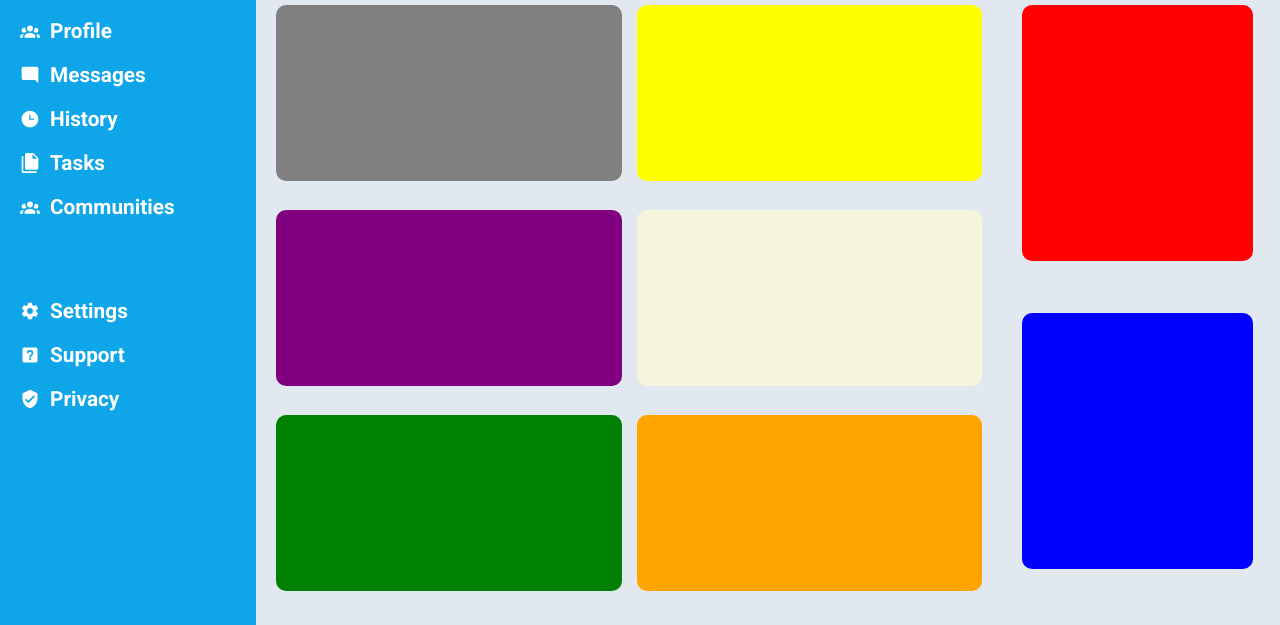
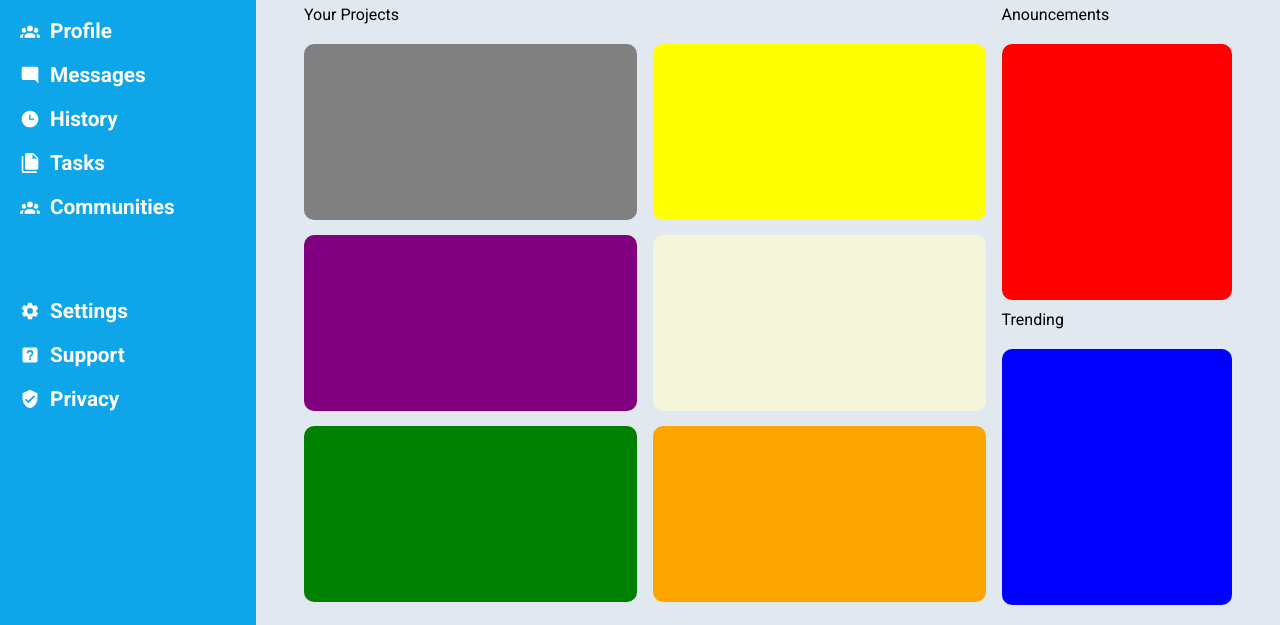
Before and after one commit to Victor-Cavalcant/Grid, a plain HTML site: page index.html in a window 1280 px wide. Shown: the part 175-800 px from the top of the page. Drawn offline with Linux system fonts and the light colour scheme; a web font is replaced by a local one.

Commit message:
structure otimized

```diff
--- a/index.html
+++ b/index.html
@@ -93,21 +93,26 @@
 
 
         <div class="maincontent">
-
             <div class="Fristgrid">
+                <div class="firsColum">
+                    <p>Your Projects</p>
                     <div class="card1"></div>
                     <div class="card2"></div>
                     <div class="card3"></div>
+                </div>
+                <div class="secondColum">
                     <div class="card4"></div>
                     <div class="card5"></div>
                     <div class="card6"></div>
-
                 </div>
-            <div class="secondGrid">
-
+                <div class="thirdColum">
+                    <p>Anouncements</p>
                     <div class="card7"></div>
+                    <p class="trending">Trending</p>
                     <div class="card8"></div>
                 </div>
+            </div>
+
         </div>
     </section>
 </body>
--- a/main.css
+++ b/main.css
@@ -108,11 +108,16 @@ input {
 
 .maincontent {
     display: flex;
+    flex-direction: column;
     justify-content: start;
     grid-row: 4/16;
     grid-column: 4/16;
     background-color: #e2e8f0;
 
+}
+
+.Fristgrid>div>p {
+    margin-bottom: 20px;
 }
 
 .greetingNButtons {
@@ -158,36 +163,62 @@ input {
 
 
 .Fristgrid {
-    display: grid;
-    grid-row: repeat(9, 1fr);
-    grid-column: repeat(12, 1fr);
-    padding: 20px;
-    gap: 15px;
+    display: flex;
+    gap: 2vh;
+    padding: 10px;
+    margin-right: auto;
+    margin-left: auto;
 }
 
-.card0{
-background-color: pink;
+.secondColum {
+    margin-top: 49px;
+
+}
+
+
+.firsColum,
+.secondColum,
+.thirdColum {
+    display: flex;
+    flex-direction: column;
+    align-items: start;
+}
+
+.firsColum,
+.thirdColum > p {
+    margin-top: 10px;
+    ;
+}
+
+
+.card0 {
+    background-color: pink;
+    grid-row: 1/1;
+    grid-column: 1/3;
+
 }
 
 .card1 {
 
     background-color: gray;
     height: 22vh;
-    width: 27vw;
+    width: 26vw;
     border-radius: 10px;
+    margin-bottom: 15px;
 }
 
 .card2 {
     background-color: purple;
     height: 22vh;
-    width: 27vw;
+    width: 26vw;
     border-radius: 10px;
+    margin-bottom: 15px;
 }
 
 .card3 {
     background-color: green;
     height: 22vh;
-    width: 27vw;
+    width: 26vw;
     border-radius: 10px;
 
 }
@@ -197,8 +228,9 @@ background-color: pink;
     grid-column: 2/3;
     background-color: yellow;
     height: 22vh;
-    width: 27vw;
+    width: 26vw;
     border-radius: 10px;
+    margin-bottom: 15px;
 
 }
 
@@ -207,8 +239,9 @@ background-color: pink;
     grid-column: 2/3;
     background-color: beige;
     height: 22vh;
-    width: 27vw;
+    width: 26vw;
     border-radius: 10px;
+    margin-bottom: 15px;
 }
 
 .card6 {
@@ -216,7 +249,7 @@ background-color: pink;
     grid-column: 2/3;
     background-color: orange;
     height: 22vh;
-    width: 27vw;
+    width: 26vw;
     border-radius: 10px;
 }
 
@@ -226,6 +259,9 @@ background-color: pink;
     height: 32vh;
     width: 18vw;
     border-radius: 10px;
+    grid-row: 1/3;
+    grid-column: 3/4;
+
 }
 
 .card8 {
@@ -234,6 +270,8 @@ background-color: pink;
     height: 32vh;
     width: 18vw;
     border-radius: 10px;
+    grid-row: 3/4;
+    grid-column: 3/4;
 
 }
 
```
Lines whose indentation alone changed are shown as unchanged.
